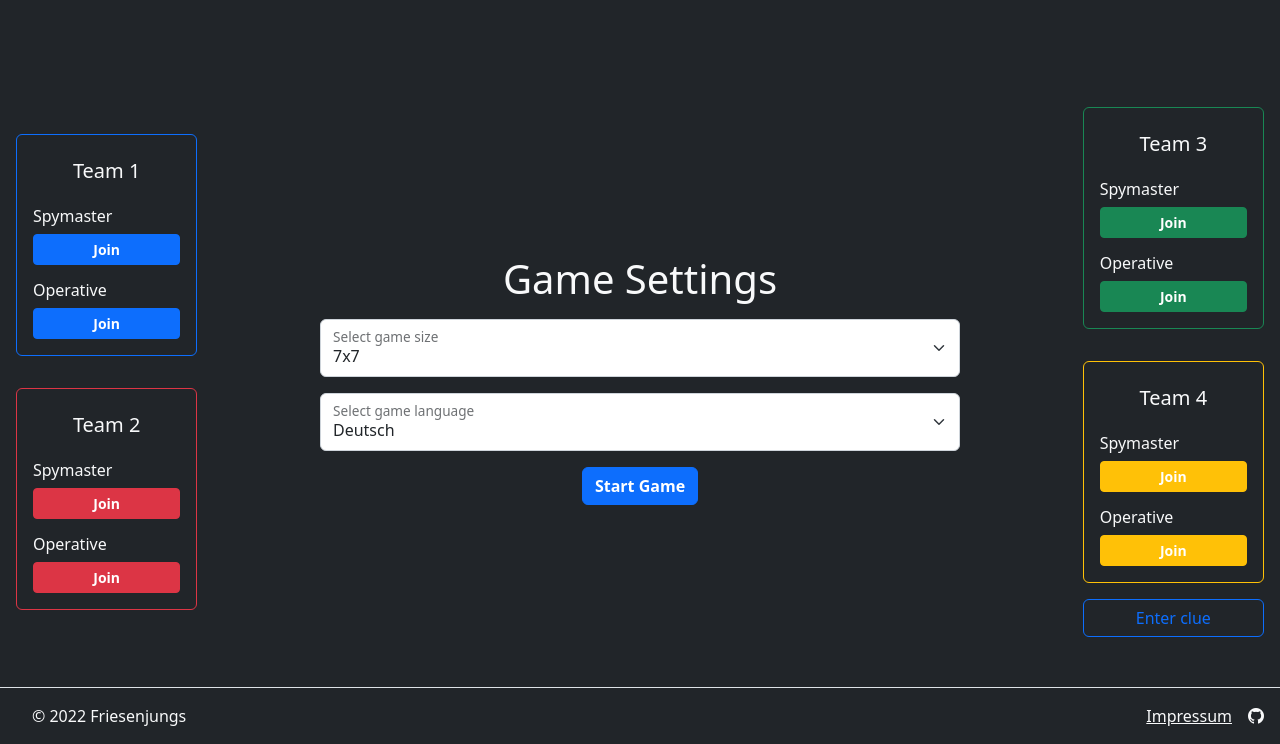
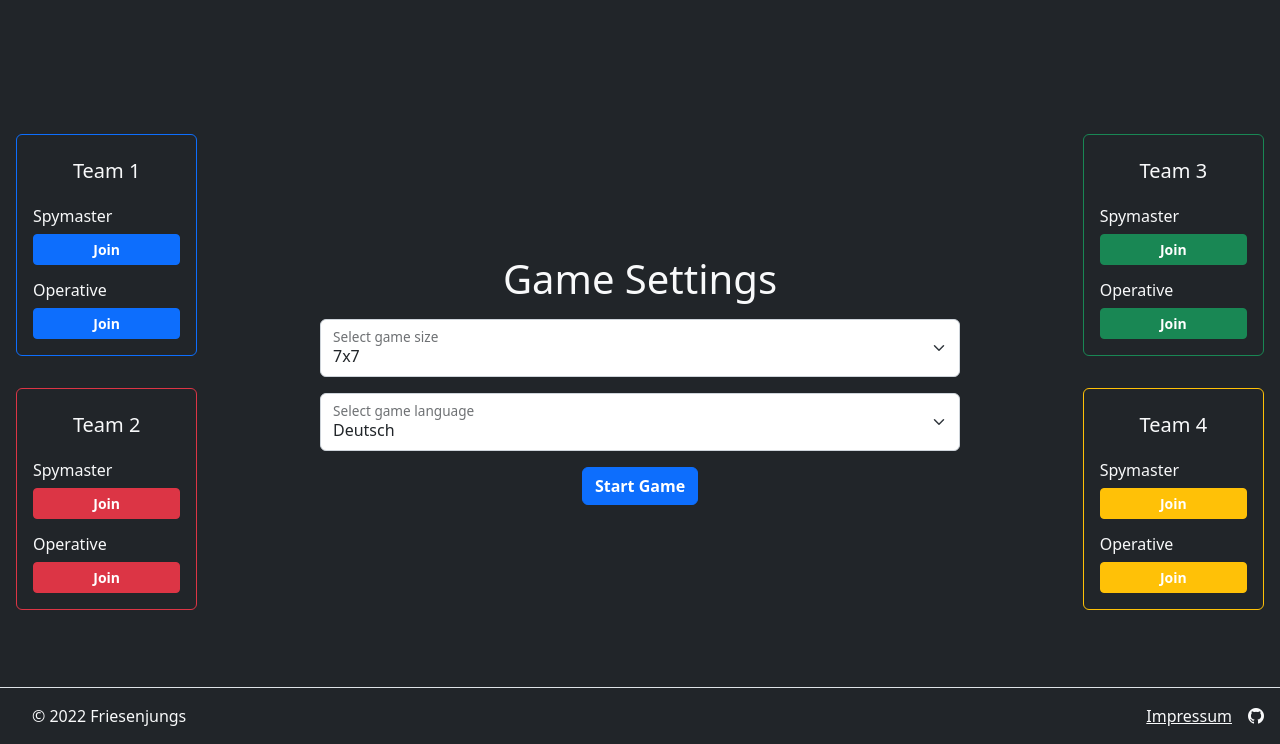
Before and after one commit to friesenjungs/kodenavne, a Python web app: template templates/room.html in a window 1280 px wide. Shown: the part 56-800 px from the top of the page. Run offline with Jinja, Linux system fonts and the light colour scheme; the template is opened without the code that fills it, so the values that code supplies are empty; some libraries are stand-ins or nearby versions.

Commit message:
fixed some issues

```diff
--- a/static/js/room.js
+++ b/static/js/room.js
@@ -12,34 +12,15 @@ const getStyle = {
 	6: 'border-color: white !important; background-color: black; color: white' // balck card
 }
 
-// dummy data
-const words = [
-	{ "id": 0, "text": "ROULETTE", "team": 0 },
-	{ "id": 1, "text": "DRACHE", "team": 1 },
-	{ "id": 2, "text": "KRIEG", "team": 2 },
-	{ "id": 3, "text": "HONIG", "team": 3 },
-	{ "id": 4, "text": "BOMBE", "team": 4 },
-	{ "id": 5, "text": "KASINO", "team": 6 },
-	{ "id": 6, "text": "WOLKENKRATZER", "team": 0 },
-	{ "id": 7, "text": "SATURN", "team": 1 },
-	{ "id": 8, "text": "ALIEN", "team": 2 },
-	{ "id": 9, "text": "PEITSCHE", "team": 3 },
-	{ "id": 10, "text": "ANTARKTIS", "team": 0 },
-	{ "id": 11, "text": "SCHNEEMANN", "team": 4 },
-	{ "id": 12, "text": "KONZERT", "team": 0 },
-	{ "id": 13, "text": "SCHOKOLADE", "team": 1 },
-	{ "id": 14, "text": "JET", "team": 0 },
-	{ "id": 15, "text": "DINOSAURIER", "team": 2 },
-	{ "id": 16, "text": "PIRAT", "team": 0 },
-	{ "id": 17, "text": "HUPE", "team": 3 },
-	{ "id": 18, "text": "PINGUIN", "team": 4 },
-	{ "id": 19, "text": "SPINNE", "team": 0 },
-];
-//
-
 // show Bootstrap Toast to communicate with user
 const showToast = (title, message, time) => {
-	//console.log(`${title}: ${message} ${time}`);
+	console.log(`${title}: ${message} ${time}`);
+}
+
+// send settings to server
+const sendSettings = (size, lang) => {
+	// send 'set setting' event with board_size and game language to server
+	socket.emit('set setting', { 'board_size': { 'x': parseInt(size[0], 10), 'y': parseInt(size[1], 10) }, lang });
 }
 
 // called when settings change
@@ -53,28 +34,21 @@ const changedSettings = () => {
 	sendSettings(size, lang);
 }
 
-// send settings to server
-const sendSettings = (size, lang) => {
-	// send 'set setting' event with board_size and game language to server
-	socket.emit('set setting', { 'board_size': { 'x': parseInt(size[0]), 'y': parseInt(size[1]) }, 'lang': lang }, (response) => {
-	});
-}
-
 // called when a user wants to join a team with role
 const joinTeam = (e) => {
 
 	const btn = e.srcElement;
 	const data = btn.previousElementSibling.id; // z.B. idSpymaster2
-	const team = parseInt(data.slice(-1));
+	const team = parseInt(data.slice(-1), 10);
 	const role = data.slice(2, -1);
 
 	// to be deleted
-	btn.previousSibling.nodeValue = localStorage.getItem('username');
-	btn.classList.add('visually-hidden');
+	// btn.previousSibling.nodeValue = localStorage.getItem('username');
+	// btn.classList.add('visually-hidden');
 	//
 
 	// send 'set team' event with team and role to server
-	socket.emit('set team', { 'team': team, role: role }, (response) => {
+	socket.emit('set team', { team, role }, (response) => {
 		if (response) {
 			btn.previousSibling.nodeValue = localStorage.getItem('username');
 			btn.classList.add('visually-hidden');
@@ -86,13 +60,12 @@ const joinTeam = (e) => {
 const startGame = () => {
 
 	// send 'start game' event so server
-	socket.emit('start game', (response) => {
-	});
+	socket.emit('start game');
 
 	// to be deleted
-	const size = document.getElementById("idSizeSelect").value.split('x');
-	document.getElementById("idGameSettings").remove();
-	createBoard(size[0], size[1]);
+	//const size = document.getElementById("idSizeSelect").value.split('x');
+	//document.getElementById("idGameSettings").remove();
+	//createBoard(size[0], size[1]);
 	//
 }
 
@@ -142,36 +115,28 @@ const setUsername = () => {
 		if (socket.connected) {
 
 			// send 'set username' event with username to server
-			socket.emit('set username', { 'username': localStorage.getItem('username') }, (response) => {
-			});
+			socket.emit('set username', { 'username': localStorage.getItem('username') });
 		}
 	}
 }
 
-const showPlayers = (data) => {
-
-	//dummy data
-	const players = [
-		{ "name": "julian", "role": "Operative", "team": 1 },
-		{ "name": "3 backflip", "role": "Spymaster", "team": 2 }
-	];
-	//
+const showPlayers = (players) => {
 
 	// for each button to join a team
 	document.querySelectorAll("#idButtonTeam").forEach(btn => {
 
 		const data = btn.previousElementSibling.id; // z.B. idSpymaster2
-		const team = parseInt(data.slice(-1));
+		const team = parseInt(data.slice(-1), 10);
 		const role = data.slice(2, -1);
 
 		// find entry for this player in players
-		const player = players.filter(player => (player.role == role && player.team == team));
+		const player = players.filter(element => (element.role === role && element.team === team));
 
 		// if entry exists show player else show button
-		if(player.length == 1){
+		if (player.length === 1) {
 			btn.previousSibling.nodeValue = player[0].name;
 			btn.classList.add('visually-hidden');
-		}else{
+		} else {
 			btn.previousSibling.nodeValue = '';
 			btn.classList.remove('visually-hidden');
 		}
@@ -182,11 +147,11 @@ const showPlayers = (data) => {
 const updateBoard = (words) => {
 
 	words.forEach(word => {
-		btn = document.getElementById(word.id);
+		const btn = document.getElementById(word.id);
 		// set style for word card
-		if(word.team) btn.setAttribute('style', `color: inherit; ${getStyle[word.team]}`);
+		if (word.team) btn.setAttribute('style', `color: inherit; ${getStyle[word.team]}`);
 		// set text
-		if(word.text) btn.childNodes[0].nodeValue = word.text;
+		if (word.text) btn.childNodes[0].nodeValue = word.text;
 	});
 }
 
@@ -207,7 +172,6 @@ const createBoard = (columns, rows) => {
 		}
 		gameBoard.appendChild(div);
 	}
-	updateBoard(words);
 }
 
 window.onload = () => {
@@ -228,10 +192,10 @@ window.onload = () => {
 
 	socket.on('disconnect', () => {
 		//console.log('disconnected');
-	})
+	});
 
-	socket.on('server message', data => {
-		//console.log(data);
+	socket.on('show toast', (data) => {
+		showToast(data.title, data.message, data.time);
 	});
 
 	socket.on('show settings', settings => {
@@ -239,11 +203,11 @@ window.onload = () => {
 		document.getElementById("idGameLanguageSelect").value = settings.lang;
 	});
 
-	socket.on('show players', data => {
-		showPlayers(data);
+	socket.on('show players', players => {
+		showPlayers(players);
 	});
 
-	socket.on('start game', data => {
+	socket.on('start game', () => {
 		document.getElementById("idGameSettings").remove();
 		createBoard(8, 8);
 	});
@@ -253,18 +217,18 @@ window.onload = () => {
 	});
 
 	socket.on('show spymaster hint', data => {
-		//console.log(data); //tbd
+		console.log(data); //tbd
 	});
 
 	socket.on('perform operative action', data => {
-		//console.log(data); //tbd
+		console.log(data); //tbd
 	});
 
-	socket.on('perform spymaster action', data => {
+	socket.on('perform spymaster action', () => {
 		document.getElementById("idClueBtn").classList.remove('visually-hidden');
 	});
 
 	socket.on('end game', data => {
-		//console.log(data); //tbd
+		console.log(data); //tbd
 	});
 }
--- a/templates/room.html
+++ b/templates/room.html
@@ -15,16 +15,16 @@
 		<div class="d-flex flex-column w-100 align-self-center mx-3">
 			<div id="idTeam1" class="d-flex flex-column h-50 border border-primary rounded p-3 mb-3">
 				<h5 class="text-center mt-2">Team 1</h6>
-					<h6 id="idSpymaster0" class="mt-3">Spymaster</h6>
+					<h6 id="idSpymaster1" class="mt-3">Spymaster</h6>
 					<a id="idButtonTeam" class="btn btn-sm btn-primary fw-bold">Join</a>
-					<h6 id="idOperative0" class="mt-3">Operative</h6>
+					<h6 id="idOperative1" class="mt-3">Operative</h6>
 					<a id="idButtonTeam" class="btn btn-sm btn-primary fw-bold">Join</a>
 			</div>
 			<div id="idTeam2" class="d-flex flex-column h-50 border border-danger rounded p-3 mt-3">
 				<h5 class="text-center mt-2">Team 2</h6>
-					<h6 id="idSpymaster1" class="mt-3">Spymaster</h6>
+					<h6 id="idSpymaster2" class="mt-3">Spymaster</h6>
 					<a id="idButtonTeam" class="btn btn-sm btn-danger fw-bold">Join</a>
-					<h6 id="idOperative1" class="mt-3">Operative</h6>
+					<h6 id="idOperative2" class="mt-3">Operative</h6>
 					<a id="idButtonTeam" class="btn btn-sm btn-danger fw-bold">Join</a>
 			</div>
 		</div>
@@ -61,20 +61,20 @@
 		<div class="d-flex flex-column w-100 align-self-center mx-3">
 			<div id="idTeam3" class="d-flex flex-column h-50 border border-success rounded p-3 mb-3">
 				<h5 class="text-center mt-2">Team 3</h6>
-					<h6 id="idSpymaster2" class="mt-3">Spymaster</h6>
+					<h6 id="idSpymaster3" class="mt-3">Spymaster</h6>
 					<a id="idButtonTeam" class="btn btn-sm btn-success fw-bold">Join</a>
-					<h6 id="idOperative2" class="mt-3">Operative</h6>
+					<h6 id="idOperative3" class="mt-3">Operative</h6>
 					<a id="idButtonTeam" class="btn btn-sm btn-success fw-bold">Join</a>
 			</div>
 			<div id="idTeam4" class="d-flex flex-column h-50 border border-warning rounded p-3 mt-3">
 				<h5 class="text-center mt-2">Team 4</h6>
-					<h6 id="idSpymaster3" class="mt-3">Spymaster</h6>
+					<h6 id="idSpymaster4" class="mt-3">Spymaster</h6>
 					<a id="idButtonTeam" class="btn btn-sm btn-warning fw-bold text-white">Join</a>
-					<h6 id="idSpymaster3" class="mt-3">Operative</h6>
+					<h6 id="idOperative4" class="mt-3">Operative</h6>
 					<a id="idButtonTeam" class="btn btn-sm btn-warning fw-bold text-white">Join</a>
 			</div>
 
-			<a id="idClueBtn" class="btn btn-outline-primary mt-3" data-bs-toggle="modal"
+			<a id="idClueBtn" class="btn btn-outline-primary mt-3 visually-hidden" data-bs-toggle="modal"
 			   data-bs-target="#idClueModal">Enter clue</a>
 			<div id="idClueModal" class="modal fade text-dark" tabindex="-1" aria-hidden="true">
 				<div class="modal-dialog">
```
